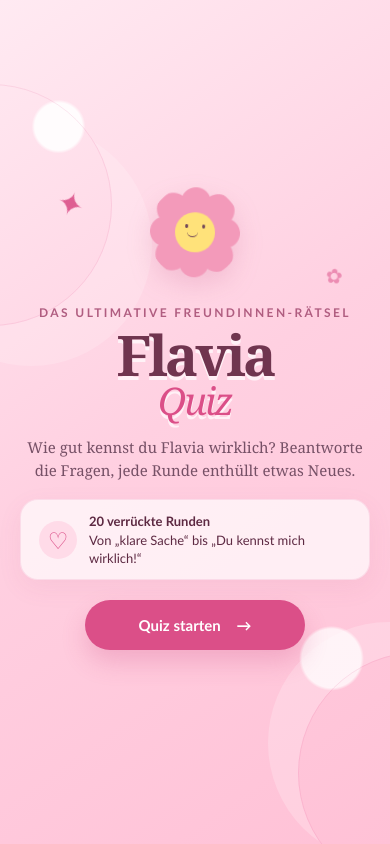
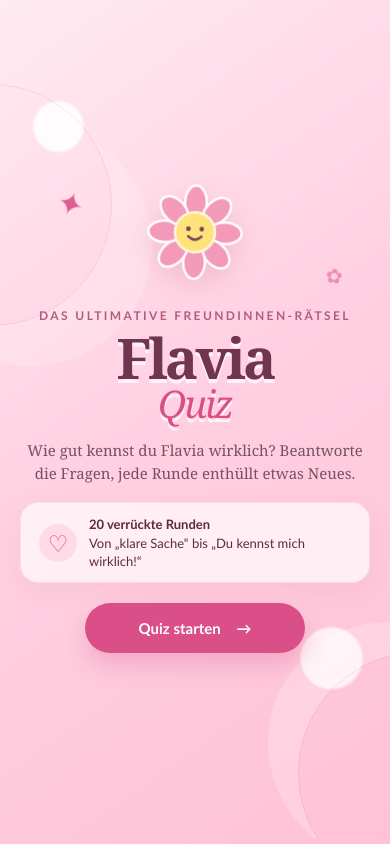
Before and after one commit to mohammedras1/Flavia-Quiz, a plain HTML site: page index.html in a window 390 px wide. Drawn offline with Linux system fonts and the light colour scheme.

Commit message:
Make mobile welcome flower more visible
Co-authored-by: Copilot <223556219+Copilot@users.noreply.github.com>

```diff
--- a/index.html
+++ b/index.html
@@ -14,11 +14,22 @@
         <div class="sparkle sparkle-one" aria-hidden="true">✦</div>
         <div class="sparkle sparkle-two" aria-hidden="true">✿</div>
         <div class="hero-flower" aria-hidden="true">
-          <span class="flower-face">
-            <span class="flower-eye"></span>
-            <span class="flower-eye"></span>
-            <span class="flower-smile"></span>
-          </span>
+          <svg class="flower-illustration" viewBox="0 0 120 120">
+            <g fill="#f39aba" stroke="#fffafc" stroke-width="3">
+              <ellipse cx="60" cy="24" rx="13" ry="20" />
+              <ellipse cx="60" cy="24" rx="13" ry="20" transform="rotate(45 60 60)" />
+              <ellipse cx="60" cy="24" rx="13" ry="20" transform="rotate(90 60 60)" />
+              <ellipse cx="60" cy="24" rx="13" ry="20" transform="rotate(135 60 60)" />
+              <ellipse cx="60" cy="24" rx="13" ry="20" transform="rotate(180 60 60)" />
+              <ellipse cx="60" cy="24" rx="13" ry="20" transform="rotate(225 60 60)" />
+              <ellipse cx="60" cy="24" rx="13" ry="20" transform="rotate(270 60 60)" />
+              <ellipse cx="60" cy="24" rx="13" ry="20" transform="rotate(315 60 60)" />
+            </g>
+            <circle cx="60" cy="60" r="24" fill="#ffe27a" stroke="#fff7da" stroke-width="3" />
+            <circle cx="52" cy="56" r="2.8" fill="#704758" />
+            <circle cx="68" cy="56" r="2.8" fill="#704758" />
+            <path d="M52 65 Q60 73 68 65" fill="none" stroke="#704758" stroke-width="2.8" stroke-linecap="round" />
+          </svg>
         </div>
 
         <p class="eyebrow">Das ultimative Freundinnen-Rätsel</p>
--- a/styles.css
+++ b/styles.css
@@ -88,53 +88,15 @@ button {
   display: grid;
   place-items: center;
   margin-bottom: 18px;
-  border-radius: 50%;
-  background:
-    radial-gradient(circle at 50% 18%, #f39aba 0 16%, transparent 17%),
-    radial-gradient(circle at 74% 26%, #f39aba 0 16%, transparent 17%),
-    radial-gradient(circle at 82% 50%, #f39aba 0 16%, transparent 17%),
-    radial-gradient(circle at 74% 74%, #f39aba 0 16%, transparent 17%),
-    radial-gradient(circle at 50% 82%, #f39aba 0 16%, transparent 17%),
-    radial-gradient(circle at 26% 74%, #f39aba 0 16%, transparent 17%),
-    radial-gradient(circle at 18% 50%, #f39aba 0 16%, transparent 17%),
-    radial-gradient(circle at 26% 26%, #f39aba 0 16%, transparent 17%);
   filter: drop-shadow(0 10px 12px rgba(196, 89, 133, .2));
   animation: float 3.2s ease-in-out infinite;
 }
 
-.flower-face {
-  width: 43%;
-  height: 43%;
-  border-radius: 50%;
-  background: #ffe27a;
-  position: relative;
-  z-index: 2;
-  font-size: clamp(20px, 5.2dvh, 48px);
-}
-
-.flower-eye {
-  position: absolute;
-  top: 29%;
-  left: 25%;
-  width: 8%;
-  height: 12%;
-  border-radius: 50%;
-  background: #704758;
-}
-
-.flower-eye:nth-child(2) {
-  right: 25%;
-  left: auto;
-}
-
-.flower-smile {
-  position: absolute;
-  top: 46%;
-  left: 31%;
-  width: 26%;
-  height: 16%;
-  border-bottom: .045em solid #704758;
-  border-radius: 0 0 .25em .25em;
+.flower-illustration {
+  display: block;
+  width: 100%;
+  height: 100%;
+  overflow: visible;
 }
 
 .sparkle {
@@ -1080,8 +1042,8 @@ button {
   }
 
   .hero-flower {
-    width: clamp(64px, 12dvh, 94px);
-    height: clamp(64px, 12dvh, 94px);
+    width: clamp(84px, 13dvh, 100px);
+    height: clamp(84px, 13dvh, 100px);
     margin-bottom: clamp(8px, 2dvh, 18px);
   }
 
@@ -1496,8 +1458,8 @@ button {
   }
 
   .hero-flower {
-    width: clamp(64px, 12dvh, 78px);
-    height: clamp(64px, 12dvh, 78px);
+    width: clamp(80px, 13dvh, 94px);
+    height: clamp(80px, 13dvh, 94px);
     margin-bottom: 10px;
   }
 
```
